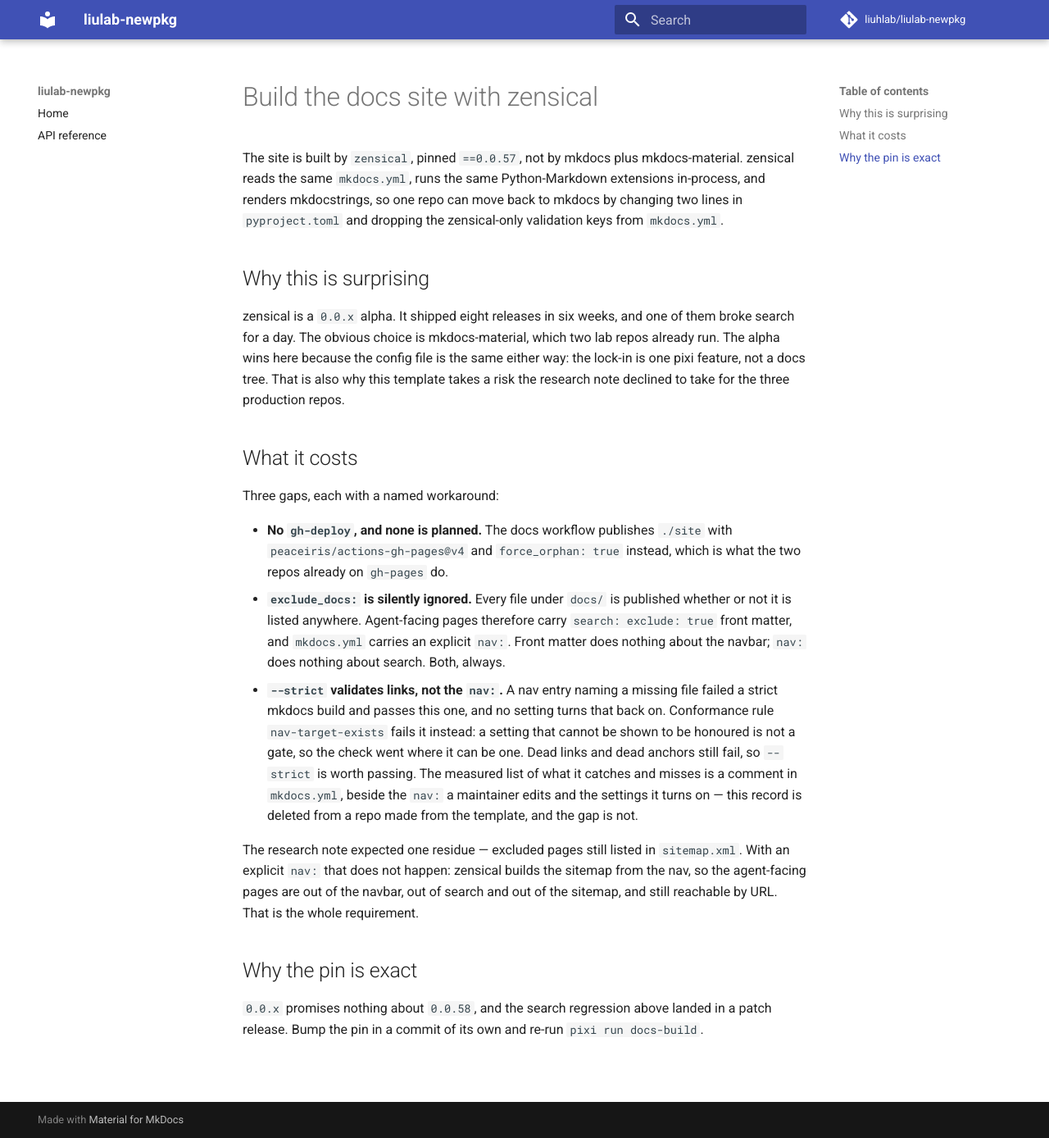
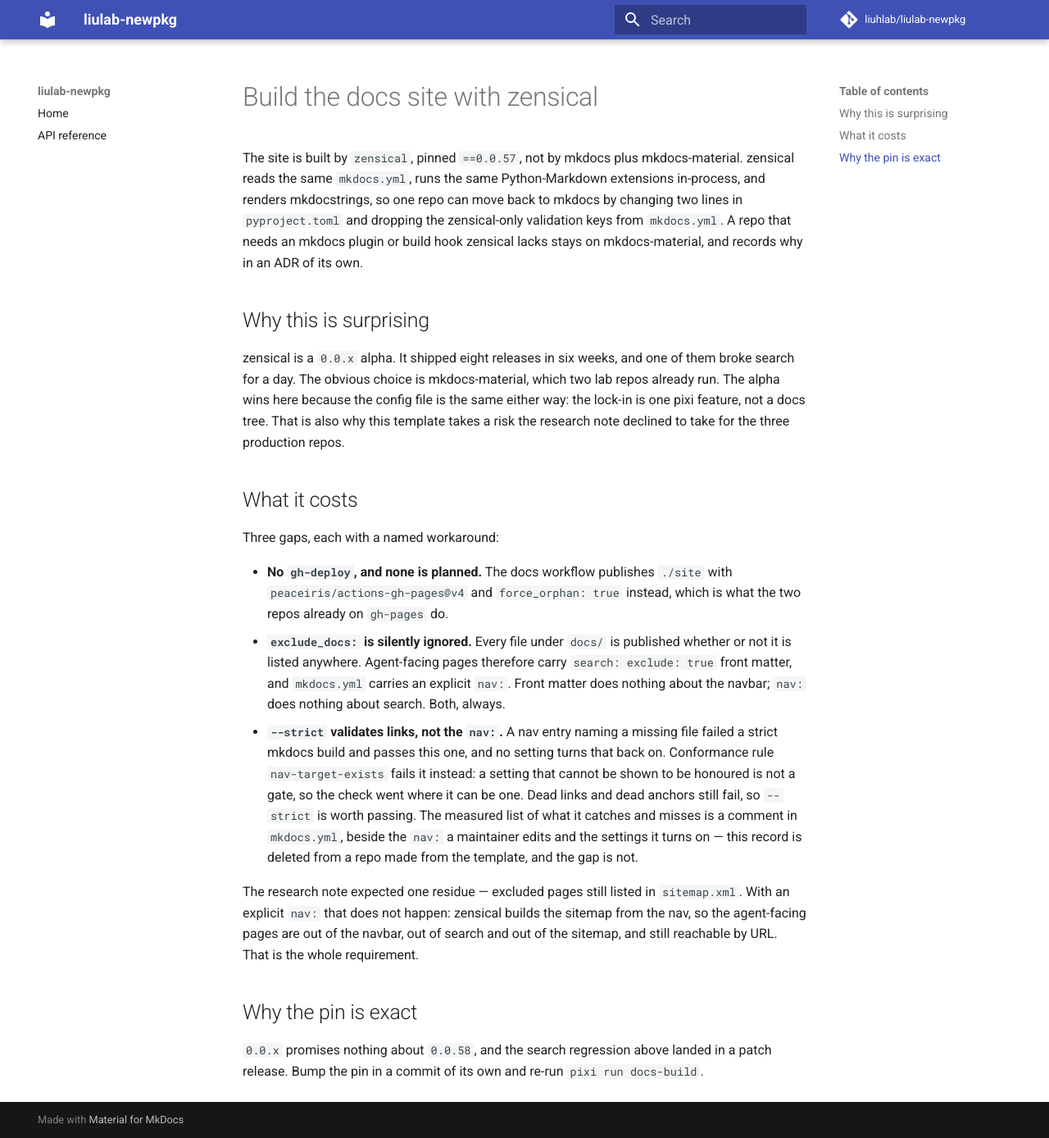
Before and after one commit to liuhlab/liulab-repo-template, an MkDocs documentation site: the page built from docs/adr/0001-docs-site-on-zensical.md, in a window 1280 px wide and 1388 px high. Shown: the whole window at 82% size. Built offline with MkDocs 1.6.1 and Material for MkDocs 9.7.7, drawn with Linux system fonts in a browser that asks for light colours; comment, search, counter and statistics services are not loaded.

Commit message:
Say when a repo stays on mkdocs-material in the zensical record (#115)
Co-Authored-By: Claude Sonnet 5.5 <noreply@anthropic.com>

```diff
--- a/docs/adr/0001-docs-site-on-zensical.md
+++ b/docs/adr/0001-docs-site-on-zensical.md
@@ -8,7 +8,9 @@ search:
 The site is built by `zensical`, pinned `==0.0.57`, not by mkdocs plus mkdocs-material.
 zensical reads the same `mkdocs.yml`, runs the same Python-Markdown extensions in-process,
 and renders mkdocstrings, so one repo can move back to mkdocs by changing two lines in
-`pyproject.toml` and dropping the zensical-only validation keys from `mkdocs.yml`.
+`pyproject.toml` and dropping the zensical-only validation keys from `mkdocs.yml`. A repo
+that needs an mkdocs plugin or build hook zensical lacks stays on mkdocs-material, and
+records why in an ADR of its own.
 
 ## Why this is surprising
 
```
Also changed, not shown: CHANGELOG.md (+2 -0 lines).
